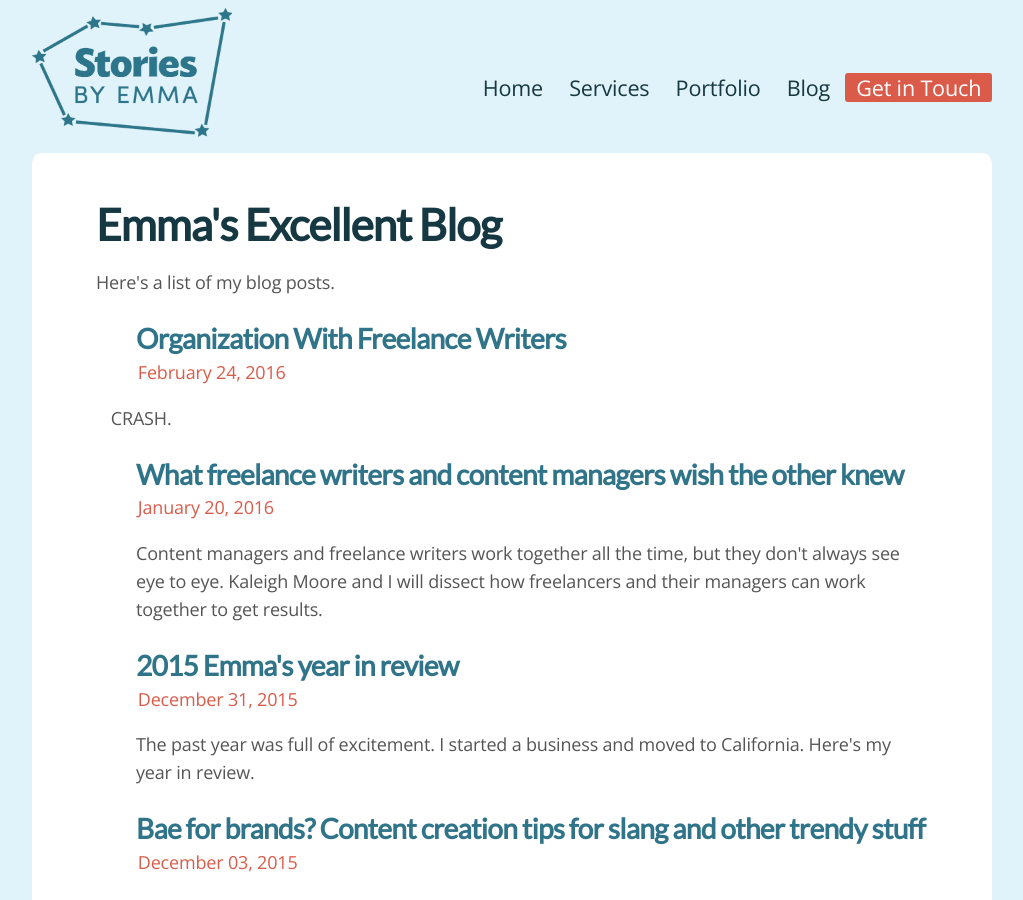
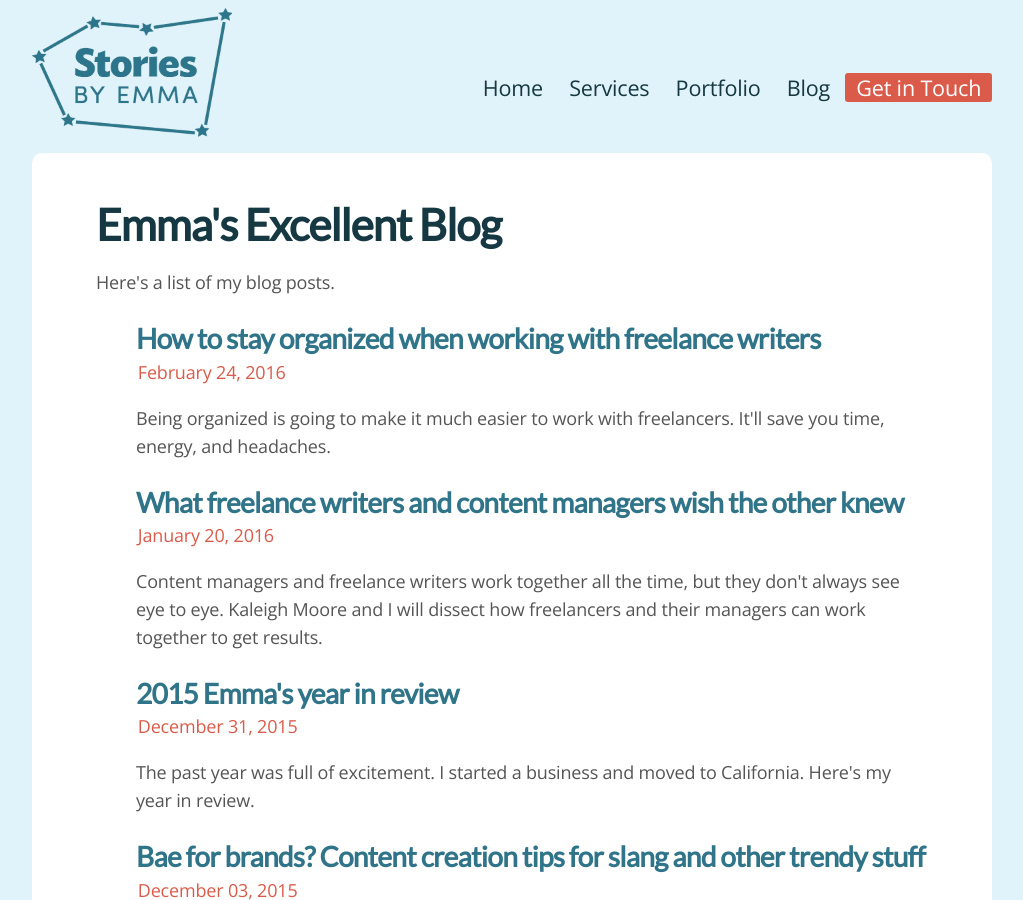
Before and after one commit to emmalepsy/emmalepsy.github.io, a Jekyll site: the page built from blog.html, in a window 1280 px wide and 900 px high. Shown: the whole window, without its empty margins (128-1151 px from the left). Built offline with Jekyll 4.4.1, drawn with Linux system fonts in a browser that asks for light colours; nearby versions of some CDN libraries; a style sheet for code colours, icons or effects is not loaded.

Commit message:
Update 2016-02-24-organization-with-freelance-writers.md

```diff
--- a/_posts/2016-02-24-organization-with-freelance-writers.md
+++ b/_posts/2016-02-24-organization-with-freelance-writers.md
@@ -1,3 +1,14 @@
+---
+layout: post
+title: How to stay organized when working with freelance writers
+date: 2016-02-24
+categories: []
+tags: []
+status: publish
+type: post
+published: true
+excerpt: Being organized is going to make it much easier to work with freelancers. It'll save you time, energy, and headaches.
+---
 CRASH.
 
 My textbooks fall onto the floor. I’m the least organized kid in my third grade class, and once a week, my jam-packed desk gives up, takes a breath, and spits up my mess. Crumpled papers, chewed erasers, and reading comprehension books are strewn across the floor.
```
